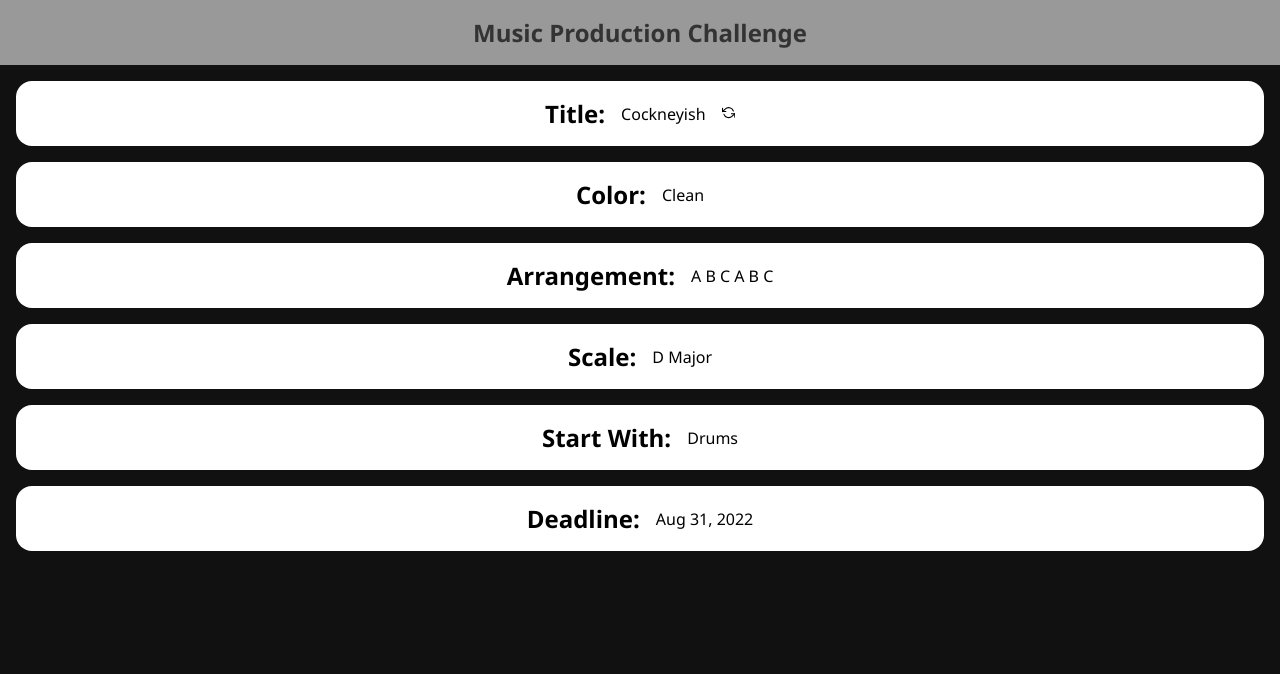
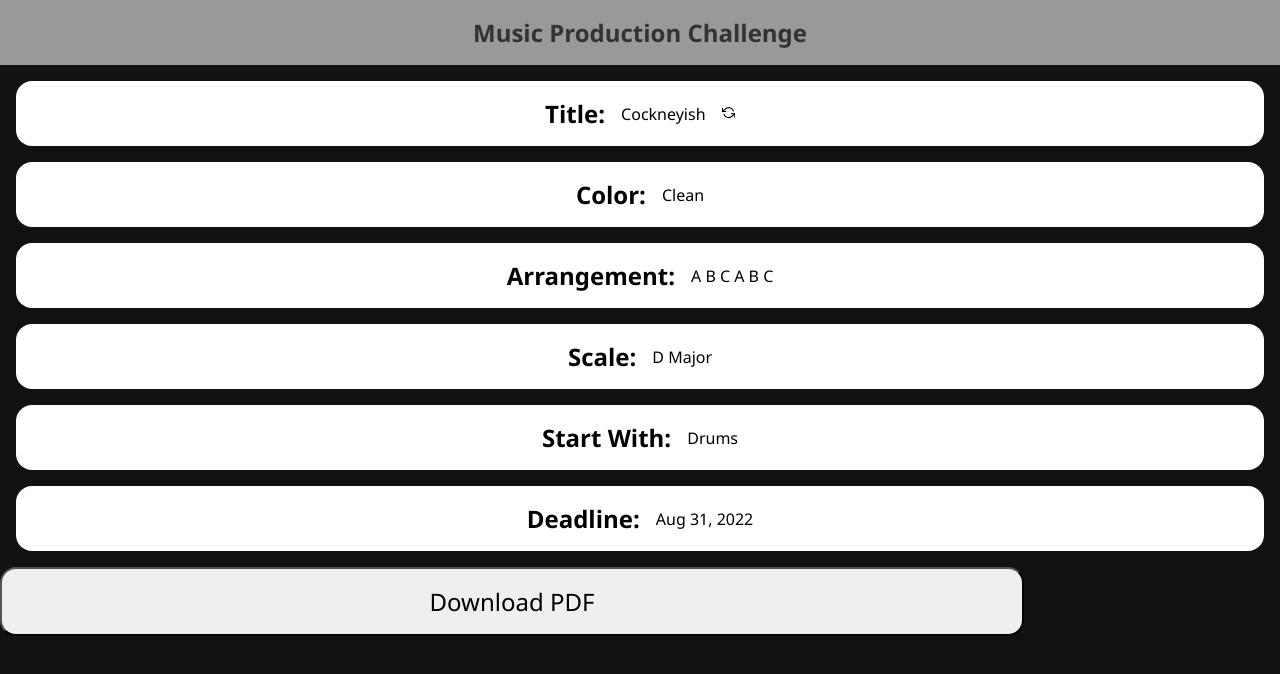
Before and after one commit to aras72h/music-brief-react, a React (Create React App) app: page / in a window 1280 px wide. Shown: the top 674 px of the page. Built offline with nearby package versions, Linux system fonts and the light colour scheme.

Commit message:
basic components

```diff
--- a/src/App.js
+++ b/src/App.js
@@ -5,6 +5,7 @@ import ArrangementGenerator from './components/ArrangementGenerator'
 import ScaleGenerator from './components/ScaleGenerator'
 import StartPointGenerator from './components/StartPointGenerator'
 import DeadlineGenerator from './components/DeadlineGenerator'
+import PdfGenerator from './components/PdfGenerator'
 
 function App() {
   return (
@@ -17,6 +18,7 @@ function App() {
         <ScaleGenerator />
         <StartPointGenerator />
         <DeadlineGenerator />
+        <PdfGenerator />
       </main>
     </>
   )
--- /dev/null
+++ b/src/components/PdfGenerator.jsx
@@ -0,0 +1,11 @@
+import Button from './shared/Button'
+
+function PdfGenerator(params) {
+  return (
+    <Button>
+      Download PDF
+    </Button>
+  )
+}
+
+export default PdfGenerator
--- /dev/null
+++ b/src/components/shared/Button.jsx
@@ -0,0 +1,9 @@
+function Button({children}) {
+  return (
+    <button className="btn">
+      {children}
+    </button>
+  )
+}
+
+export default Button
--- a/src/index.css
+++ b/src/index.css
@@ -22,3 +22,16 @@ html {
   align-items: center;
   justify-content: center;
 }
+
+.btn {
+  padding: 1rem;
+  border-radius: 1rem;
+  width: 80%;
+  font-family: inherit;
+  font-size: 1.5rem;
+  cursor: pointer;
+}
+
+.btn:hover {
+  background-color: aquamarine;
+}
```
